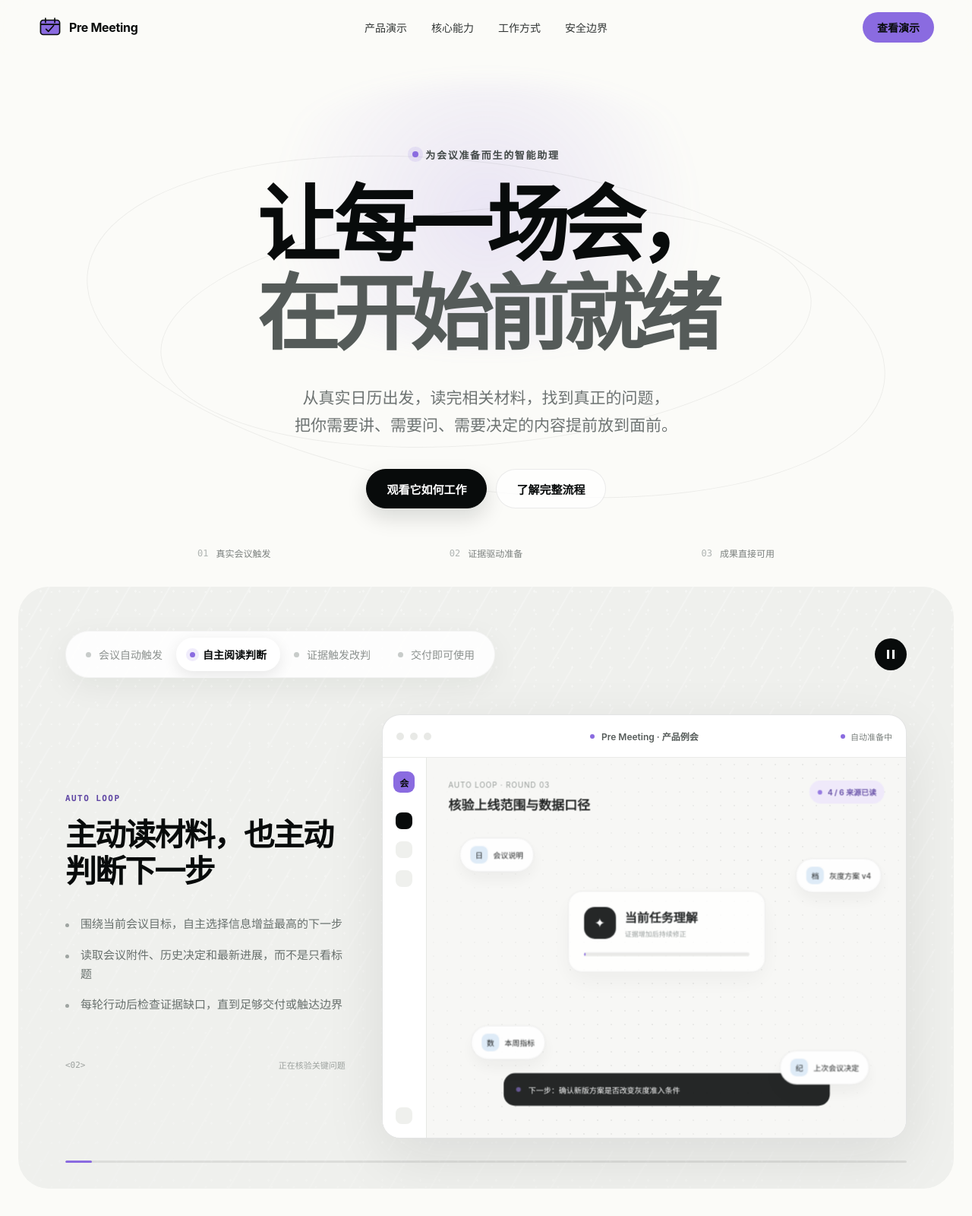
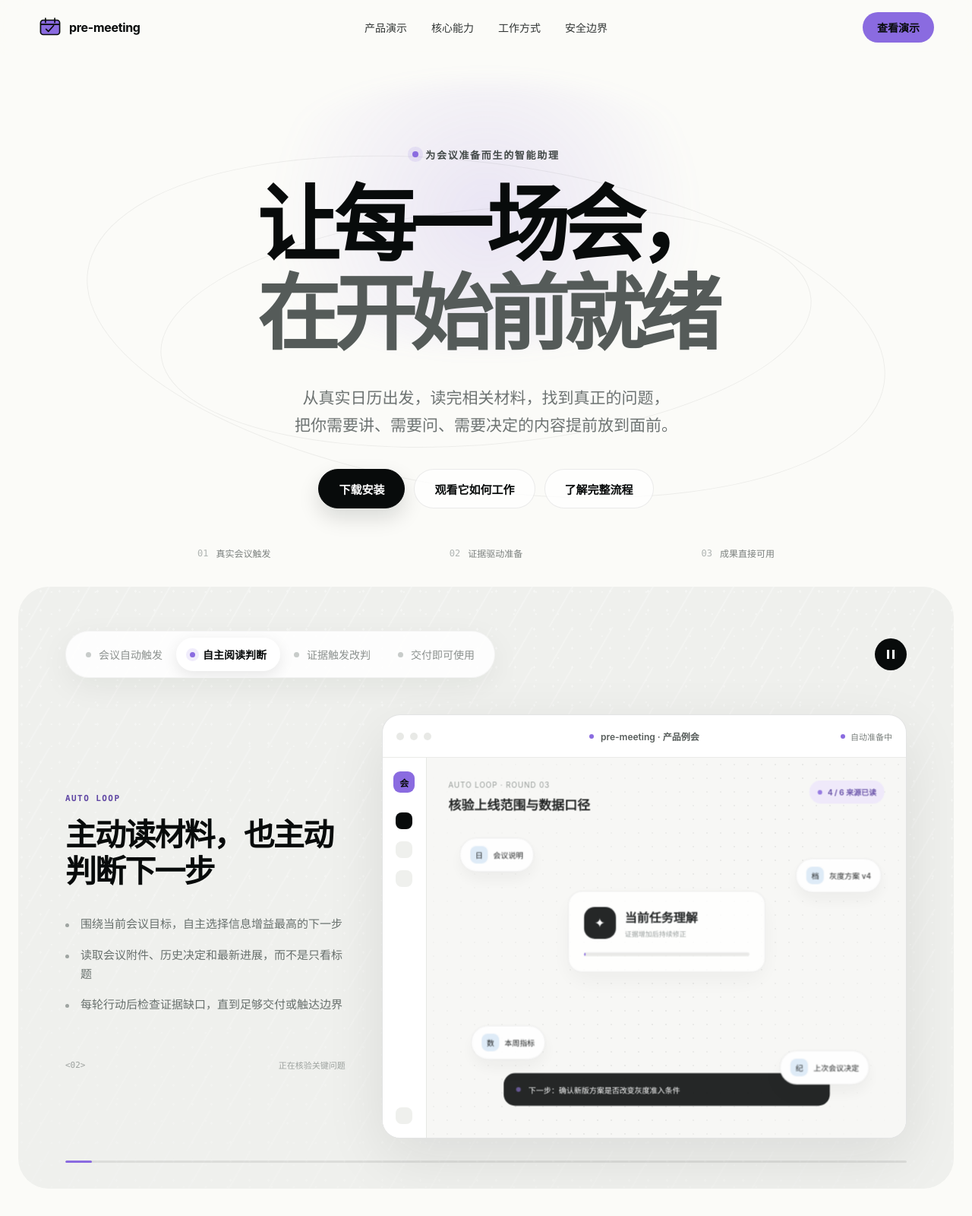
Before and after one commit to SLin-code/pre-meeting-web, a plain HTML site: page index.html in a window 1280 px wide. Shown: the top 1600 px of the page at 76% size. Drawn offline with Linux system fonts and the light colour scheme.

Commit message:
Add homepage download link

```diff
--- a/index.html
+++ b/index.html
@@ -5,23 +5,23 @@
     <meta name="viewport" content="width=device-width, initial-scale=1.0" />
     <meta
       name="description"
-      content="Pre Meeting 是一款从真实日历出发、主动读取材料并交付可审核会前成果的自主准备 Agent。"
+      content="pre-meeting 是一款从真实日历出发、主动读取材料并交付可审核会前成果的自主准备 Agent。"
     />
     <meta name="theme-color" content="#fbfbf8" />
-    <title>Pre Meeting｜让每一场会，在开始前就绪</title>
+    <title>pre-meeting｜让每一场会，在开始前就绪</title>
     <link rel="stylesheet" href="./styles.css?v=20260831-2" />
   </head>
   <body>
     <a class="skip-link" href="#main">跳到主要内容</a>
 
     <header class="site-header" data-header>
-      <a class="brand" href="#top" aria-label="Pre Meeting 首页">
+      <a class="brand" href="#top" aria-label="pre-meeting 首页">
         <svg class="brand-mark" viewBox="0 0 42 42" aria-hidden="true">
           <path d="M9 8.5h24a4.5 4.5 0 0 1 4.5 4.5v16A4.5 4.5 0 0 1 33 33.5H9A4.5 4.5 0 0 1 4.5 29V13A4.5 4.5 0 0 1 9 8.5Z" />
           <path d="M13 5.5v7M29 5.5v7M5 16h32" />
           <path d="m14 24 4 4 9-10" />
         </svg>
-        <span>Pre Meeting</span>
+        <span>pre-meeting</span>
       </a>
 
       <nav class="desktop-nav" aria-label="主导航">
@@ -46,7 +46,13 @@
             把你需要讲、需要问、需要决定的内容提前放到面前。
           </p>
           <div class="hero-actions">
-            <a class="button button-primary" href="#demo">观看它如何工作</a>
+            <a
+              class="button button-primary"
+              href="https://km.sankuai.com/collabpage/2784280651"
+              target="_blank"
+              rel="noopener noreferrer"
+            >下载安装</a>
+            <a class="button button-ghost" href="#demo">观看它如何工作</a>
             <a class="button button-ghost" href="#workflow">了解完整流程</a>
           </div>
         </div>
@@ -97,10 +103,10 @@
             </div>
           </article>
 
-          <div class="product-window" aria-label="Pre Meeting 交互演示">
+          <div class="product-window" aria-label="pre-meeting 交互演示">
             <div class="window-bar">
               <div class="traffic-lights" aria-hidden="true"><span></span><span></span><span></span></div>
-              <div class="window-title"><span class="window-title-dot"></span>Pre Meeting · 产品例会</div>
+              <div class="window-title"><span class="window-title-dot"></span>pre-meeting · 产品例会</div>
               <div class="window-state"><span></span>自动准备中</div>
             </div>
             <div class="window-body">
@@ -129,13 +135,13 @@
         </div>
 
         <div class="capability-showcase reveal" data-capability-showcase data-active-capability="1">
-          <div class="capability-stage" aria-label="Pre Meeting 三项核心能力示意">
+          <div class="capability-stage" aria-label="pre-meeting 三项核心能力示意">
             <div class="capability-orbit orbit-one" aria-hidden="true"></div>
             <div class="capability-orbit orbit-two" aria-hidden="true"></div>
 
             <button class="app-card card-context" type="button" data-capability-card="0" aria-pressed="false" aria-label="查看理解会议任务">
               <span class="app-card-surface">
-                <span class="app-card-bar"><i></i><i></i><i></i><b>Pre Meeting</b><em>准备中</em></span>
+                <span class="app-card-bar"><i></i><i></i><i></i><b>pre-meeting</b><em>准备中</em></span>
                 <span class="app-card-body">
                   <span class="mock-overline">TOMORROW · 10:00</span>
                   <strong class="mock-meeting-title">商品增长例会</strong>
@@ -215,7 +221,7 @@
           <p class="eyebrow">AUTO LOOP</p>
           <h2><span>新证据出现，</span><span>准备方向也会更新。</span></h2>
           <p>
-            Pre Meeting 不是一条写死的流水线。每次读取材料后，它都会重新检查：当前判断还成立吗？
+            pre-meeting 不是一条写死的流水线。每次读取材料后，它都会重新检查：当前判断还成立吗？
           </p>
           <a class="text-link" href="#demo">回看动态演示</a>
         </div>
@@ -257,7 +263,7 @@
           <path d="M13 5.5v7M29 5.5v7M5 16h32" />
           <path d="m14 24 4 4 9-10" />
         </svg>
-        <span>Pre Meeting</span>
+        <span>pre-meeting</span>
       </div>
       <span>© <span data-year></span></span>
     </footer>
```
